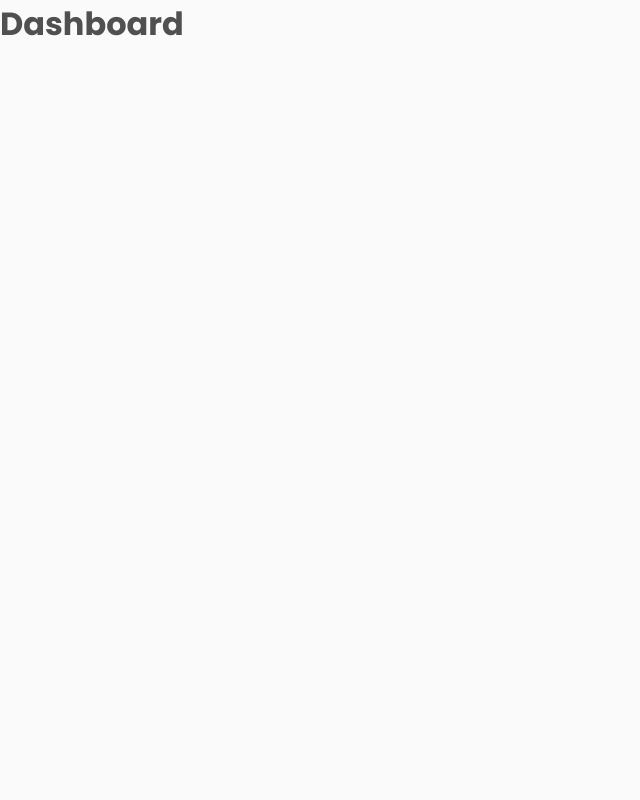
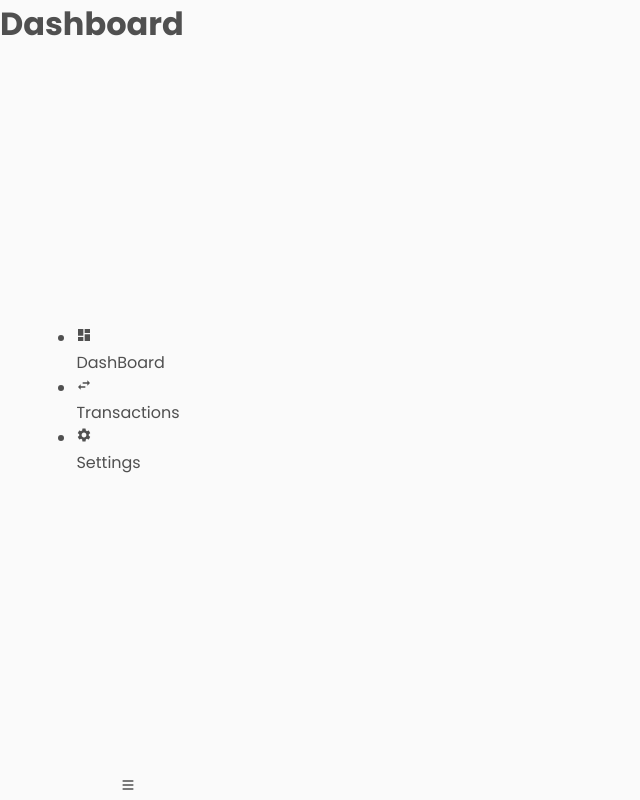
Before and after one commit to TechifyDev1/CryptoCrest, a React (Vite) app: page /dashboard in a window 1280 px wide. Shown: the whole page, without its empty margins (0-640 px from the left). Built offline with nearby package versions, Linux system fonts and the light colour scheme.

Commit message:
Updated the texts

```diff
--- a/src/Pages/Dashboard_page/DashboardPage.tsx
+++ b/src/Pages/Dashboard_page/DashboardPage.tsx
@@ -1,8 +1,10 @@
 import React from "react";
+import SideBar from "../../components/Helpers/Sidebar/SideBar";
 
 const DashboardPage: React.FC = () => {
     return (
         <div>
+            <SideBar currentpage="page" />
             <h1>Dashboard</h1>
         </div>
     );
--- a/src/Pages/Login_page/LoginPage.tsx
+++ b/src/Pages/Login_page/LoginPage.tsx
@@ -20,7 +20,7 @@ const LoginPage: React.FC = () => {
                         Login
                     </div>
                 </div>
-                <h2 style={{ textAlign: 'center', margin: '1rem' }}>Welcome back!</h2>
+                <h2 style={{ textAlign: 'center', margin: '1rem' }}>Welcome Back! Dive Into Your Crypto Insights</h2>
                 <div className="form-grp">
                     <HiOutlineUser className="icons" />
                     <input type="text" name="username" id="username" className="username" placeholder="Enter your user name" />
--- a/src/Pages/Signup_page/SignUpPage.tsx
+++ b/src/Pages/Signup_page/SignUpPage.tsx
@@ -19,7 +19,7 @@ const SignUpPage: React.FC = () => {
                         <Link to='/login' style={{ textDecoration: 'none', color: 'var(--text-color)' }}> Login </Link>
                     </div>
                 </div>
-                <h2 style={{ textAlign: 'center', marginBottom: '1rem' }}>Get started! And manage your cryptos efficiently</h2>
+                <h2 style={{ textAlign: 'center', marginBottom: '1rem' }}>Let’s Get Started! Join CryptoCrest Now</h2>
                 <div className="form-grp">
                     <HiOutlineUser className="signup-icon" />
                     <input type="text" name="username" id="username" placeholder="Unique username" />
@@ -36,7 +36,7 @@ const SignUpPage: React.FC = () => {
                 <div className="alternative">Or Signup with</div>
                 <button className="signup-google">
                     <FcGoogle size={25} className="google-icon" />
-                    <h2>Google</h2>
+                    <h2>oogle</h2>
                 </button>
             </form>
         </div>
--- /dev/null
+++ b/src/components/Helpers/Sidebar/SideBar.css
@@ -0,0 +1,23 @@
+.side-bar {
+    display: flex;
+    flex-direction: column;
+    justify-content: center;
+    height: 100vh;
+    width: 20%;
+    position: fixed;
+
+    .content {
+        width: 100%;
+        display: flex;
+        justify-content: center;
+        align-items: center;
+        position: relative;
+        height: 100%;
+
+
+        .menu-icon {
+            position: absolute;
+            bottom: 0;
+        }
+    }
+}
--- /dev/null
+++ b/src/components/Helpers/Sidebar/SideBar.tsx
@@ -0,0 +1,33 @@
+import React, { useState } from "react";
+import { HiMenu } from "react-icons/hi";
+import { MdDashboard, MdSettings, MdSwapHoriz } from "react-icons/md";
+import './SideBar.css';
+
+const SideBar: React.FC<{ currentpage: string }> = ({ currentpage }) => {
+    const [isNavActive, setIsNavActive] = useState<boolean>(true);
+    return (
+        <nav className="side-bar">
+            <div className="content">
+                <ul className="nav-links">
+                    <li>
+                        <MdDashboard />
+                        <p style={{ display: isNavActive ? "block" : "none" }}>DashBoard</p>
+                    </li>
+                    <li>
+                        <MdSwapHoriz />
+                        <p style={{ display: isNavActive ? "block" : "none" }}>Transactions</p>
+                    </li>
+                    <li>
+                        <MdSettings />
+                        <p style={{ display: isNavActive ? "block" : "none" }}>Settings</p>
+                    </li>
+                </ul>
+                <div className="menu-icon" onClick={() => setIsNavActive(prev => !prev)}>
+                    <HiMenu />
+                </div>
+            </div>
+        </nav>
+    );
+}
+
+export default SideBar;
```
